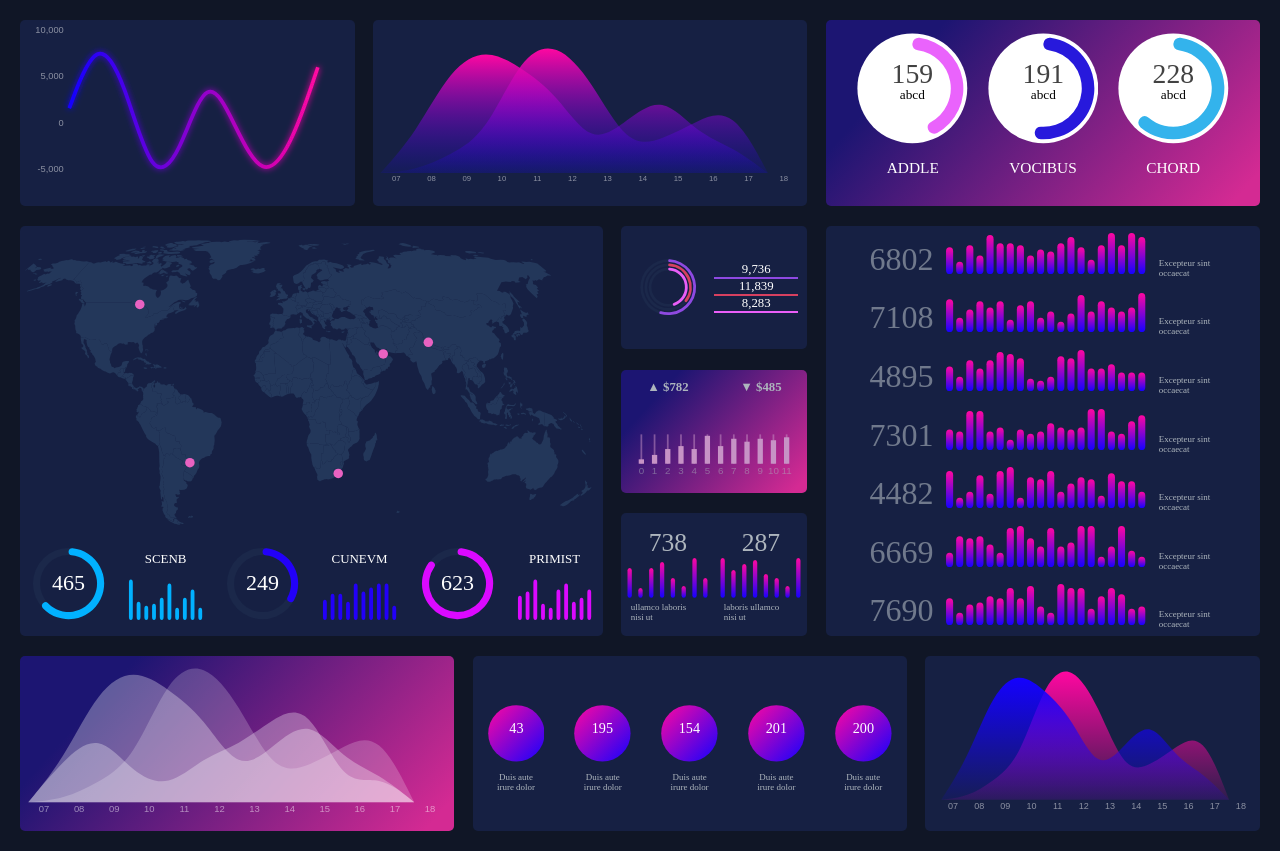
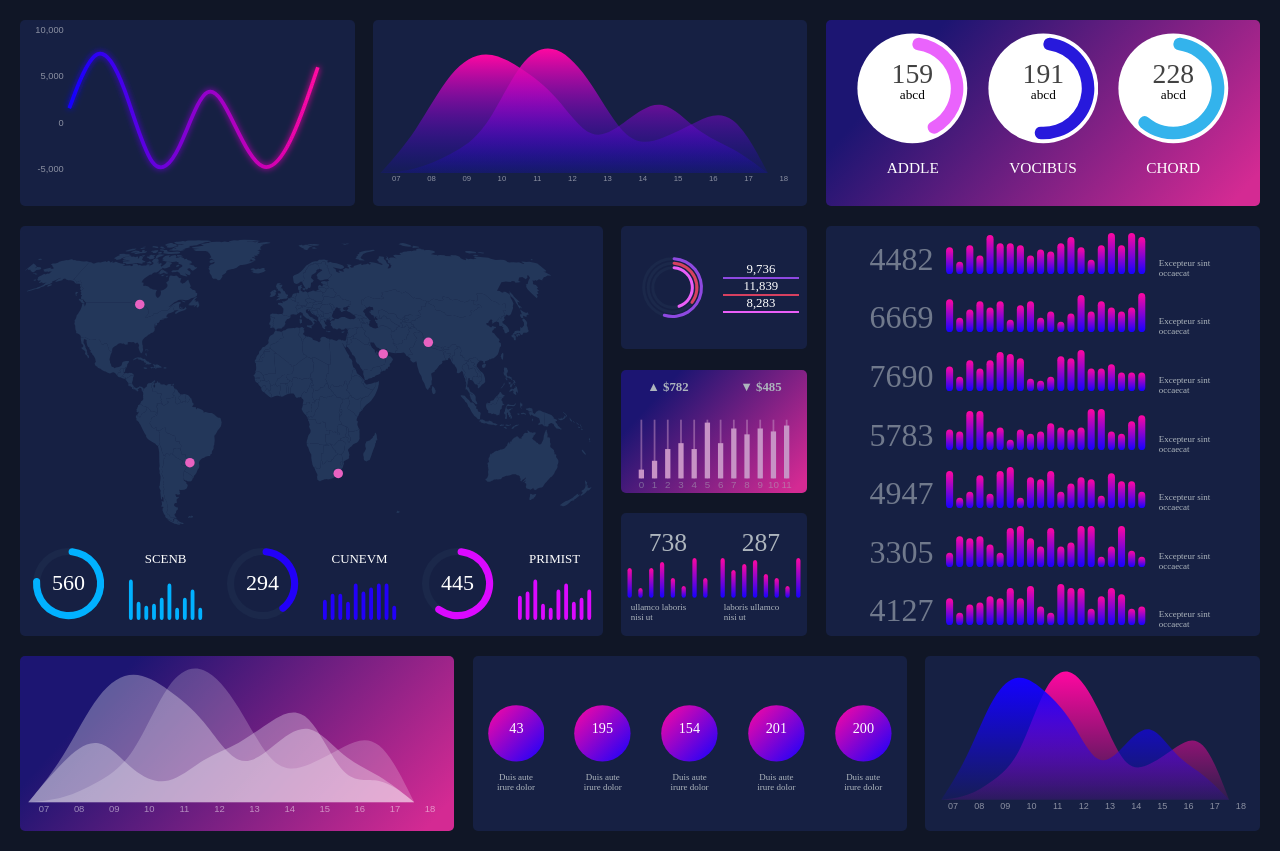
Before and after one commit to vilas-m/infographic-dashboard, a React (Create React App) app: page / in a window 1280 px wide. Built offline with nearby package versions, Linux system fonts and the light colour scheme.

Commit message:
Created seperate containers fot charts

```diff
--- a/src/Charts/CompleteBarChart.js
+++ b/src/Charts/CompleteBarChart.js
@@ -14,14 +14,14 @@ const CompleteBarChart = () => {
   }
 
   let draw = () => {
-    d3.select("#barChartfull").select("svg").remove();
+    d3.select("#completeBarChart1").select("svg").remove();
 
     let margin = 10;
     let width = 170;
-    let height = 30;
+    let height = 60;
 
     let svg = d3
-      .select("#barChartfull")
+      .select("#completeBarChart1")
       .append("svg")
       .attr("width", "100%")
       .attr("height", "100%")
@@ -74,7 +74,7 @@ const CompleteBarChart = () => {
         <div> ▲ $782</div>
         <div> ▼ $485</div>
       </div>
-      <div className={["chart"]} id="barChartfull"></div>
+      <div className={["chart"]} id="completeBarChart1"></div>
     </div>
   );
 };
--- a/src/Charts/GeoChart.js
+++ b/src/Charts/GeoChart.js
@@ -68,29 +68,7 @@ const GeoChart = () => {
       .attr("fill", "#e962c1");
   };
 
-  return (
-    <div className={["flexColAroundCenter"]}>
-      <div className={["flexRowCenter w-100"]} id="geoChart"></div>
-      <div className={["flexRowCenter w-100 h-100"]}>
-        {[
-          { value: "SCENB", color: "#01b1ff" },
-          { value: "CUNEVM", color: "#2200f9" },
-          { value: "PRIMIST", color: "#db09ff" },
-        ].map((i) => {
-          return (
-            <div className={["flexRowCenter"]}>
-              <DonutChart
-                color={i.color}
-                value={Math.ceil(Math.random() * (200 - 700) + 700)}
-                id={i.value}
-              />
-              <BarChartSmall color={i.color} value={i.value} id={i.value} />
-            </div>
-          );
-        })}
-      </div>
-    </div>
-  );
+  return <div className={["flexRowCenter w-100"]} id="geoChart"></div>;
 };
 
 export default GeoChart;
--- /dev/null
+++ b/src/Containers/BubbleContainer.js
@@ -0,0 +1,23 @@
+import React from "react";
+import Baloon from "../Charts/Baloon";
+import "./styles.css";
+
+const BubbleContainer = () => {
+  return (
+    <>
+      {[12, 23, 34, 45, 56].map((i) => {
+        return (
+          <div className={["flexColumnCentered"]} key={i}>
+            <Baloon text={Math.ceil(Math.random() * (30 - 99) + 99)} />
+            <div className={["baloonLegand"]}>
+              Duis aute <br />
+              irure dolor
+            </div>
+          </div>
+        );
+      })}
+    </>
+  );
+};
+
+export default BubbleContainer;
--- /dev/null
+++ b/src/Containers/CircularBarChartContainer.js
@@ -0,0 +1,20 @@
+import React from "react";
+import CircularBarChart from "../Charts/CircularBarChart";
+import "./styles.css";
+
+const CircularBarChartContainer = () => {
+  return (
+    <>
+      <div className={["w60"]}>
+        <CircularBarChart />
+      </div>
+      <div className={["w50"]}>
+        <div className={["underlinedLegand bPurple"]}>9,736</div>
+        <div className={["underlinedLegand bRed"]}>11,839</div>
+        <div className={["underlinedLegand bPink"]}>8,283</div>
+      </div>
+    </>
+  );
+};
+
+export default CircularBarChartContainer;
--- /dev/null
+++ b/src/Containers/GeoChartContainer.js
@@ -0,0 +1,33 @@
+import React from 'react';
+import BarChartSmall from '../Charts/BarChartSmall';
+import DonutChart from '../Charts/DonutChart';
+import GeoChart from '../Charts/GeoChart';
+
+
+const GeoChartContainer = () => {
+    return (
+        <div className={["flexColAroundCenter"]}>
+      <GeoChart />
+      <div className={["flexRowCenter w-100 h-100"]}>
+        {[
+          { value: "SCENB", color: "#01b1ff" },
+          { value: "CUNEVM", color: "#2200f9" },
+          { value: "PRIMIST", color: "#db09ff" },
+        ].map((i) => {
+          return (
+            <div className={["flexRowCenter"]}>
+              <DonutChart
+                color={i.color}
+                value={Math.ceil(Math.random() * (200 - 700) + 700)}
+                id={i.value}
+              />
+              <BarChartSmall color={i.color} value={i.value} id={i.value} />
+            </div>
+          );
+        })}
+      </div>
+    </div>
+    );
+};
+
+export default GeoChartContainer;
--- /dev/null
+++ b/src/Containers/GrBarChartContainer.js
@@ -0,0 +1,29 @@
+import React from 'react';
+import GradientBarChart from '../Charts/GradientBarChart';
+import "./styles.css";
+
+const GrBarChartContainer = () => {
+    return (
+        <>
+          {[11, 22, 33, 44, 55, 66, 77].map((i) => {
+            return (
+              <div className={["flexRowCenEnd w80"]} key={i}>
+                <div className={["bigLegand"]}>
+                  {Math.ceil(Math.random() * (3000 - 8000) + 8000)}
+                </div>
+                <GradientBarChart
+                  id={i}
+                  width={100}
+                  height={20}
+                  bars={20}
+                  padding={0.3}
+                />
+                <div className={["smallLegand"]}>Excepteur sint occaecat</div>
+              </div>
+            );
+          })}
+        </>
+      );
+};
+
+export default GrBarChartContainer;
--- a/src/Containers/Main.js
+++ b/src/Containers/Main.js
@@ -1,14 +1,15 @@
 import React from "react";
-import Baloon from "../Charts/Baloon";
-import CircularBarChart from "../Charts/CircularBarChart";
 import CompleteBarChart from "../Charts/CompleteBarChart";
 import GaugeChart from "../Charts/GaugeChart";
-import GeoChart from "../Charts/GeoChart";
-import GradientBarChart from "../Charts/GradientBarChart";
 import LineChart from "../Charts/LineChart";
 import Mountain from "../Charts/Mountain";
 import MultiMountain from "../Charts/MultiMountain";
 import MultiMountain2 from "../Charts/MultiMountain2";
+import BubbleContainer from "./BubbleContainer";
+import CircularBarChartContainer from "./CircularBarChartContainer";
+import GeoChartContainer from "./GeoChartContainer";
+import GrBarChartContainer from "./GrBarChartContainer";
+import SmallGrBarChartContainer from "./SmallGrBarChartContainer";
 import "./styles.css";
 
 const Main = () => {
@@ -27,73 +28,21 @@ const Main = () => {
       </div>
       <div className={["columnContainer mt0"]}>
         <div className={["chartCard flexColumnCenter w47"]}>
-          <GeoChart />
+          <GeoChartContainer />
         </div>
         <div className={["flexVerticle"]}>
           <div className={["chartCard h30 flexRowCentered"]}>
-            <div className={['w50']}>
-              <CircularBarChart />
-            </div>
-            <div className={['w50']}>
-              <div className={["underlinedLegand bPurple"]}>9,736</div>
-              <div className={["underlinedLegand bRed"]}>11,839</div>
-              <div className={["underlinedLegand bPink"]}>8,283</div>
-            </div>
+            <CircularBarChartContainer />
           </div>
           <div className={["flexColumnCentered chartCardGradient h30"]}>
             <CompleteBarChart />
           </div>
           <div className={["flexRowCentered chartCard h30"]}>
-            <div className={["flexColumnCentered"]}>
-              <div className={['gradientBarLegand']}>738</div>
-              <GradientBarChart
-                id="1"
-                width={70}
-                height={30}
-                bars={8}
-                padding={0.6}
-              />
-              <div className={["chart7Legand"]}>
-                ullamco laboris
-                <br /> nisi ut
-              </div>
-            </div>
-            <div className={["flexColumnCentered"]}>
-              <div className={['gradientBarLegand']}>287</div>
-              <GradientBarChart
-                id="2"
-                width={70}
-                height={30}
-                bars={8}
-                padding={0.6}
-              />
-              <div className={["chart7Legand"]}>
-                laboris ullamco <br />
-                nisi ut
-              </div>
-            </div>
+            <SmallGrBarChartContainer />
           </div>
         </div>
         <div className={["flexColAround chartCard w35"]}>
-          {[11, 22, 33, 44, 55, 66, 77].map((i) => {
-            return (
-              <div className={["flexRowCenEnd w80"]} key={i} >
-                <div className={["bigLegand"]}>
-                  {Math.ceil(Math.random() * (3000 - 8000) + 8000)}
-                </div>
-                <GradientBarChart
-                  id={i}
-                  width={100}
-                  height={20}
-                  bars={20}
-                  padding={0.3}
-                />
-                <div className={["smallLegand"]}>
-                  Excepteur sint occaecat
-                </div>
-              </div>
-            );
-          })}
+          <GrBarChartContainer />
         </div>
       </div>
       <div className={["columnContainer mt0"]}>
@@ -101,17 +50,7 @@ const Main = () => {
           <MultiMountain />
         </div>
         <div className={["w35 flexRowCentered chartCard"]}>
-          {[12, 23, 34, 45, 56].map((i) => {
-            return (
-              <div className={["flexColumnCentered"]} key={i}>
-                <Baloon text={Math.ceil(Math.random() * (30 - 99) + 99)} />
-                <div className={["baloonLegand"]}>
-                  Duis aute <br />
-                  irure dolor
-                </div>
-              </div>
-            );
-          })}
+          <BubbleContainer />
         </div>
         <div className={["w27 chartCard"]}>
           <MultiMountain2 />
--- /dev/null
+++ b/src/Containers/SmallGrBarChartContainer.js
@@ -0,0 +1,40 @@
+import React from "react";
+import GradientBarChart from "../Charts/GradientBarChart";
+import "./styles.css";
+
+const SmallGrBarChartContainer = () => {
+  return (
+    <>
+      <div className={["flexColumnCentered"]}>
+        <div className={["gradientBarLegand"]}>738</div>
+        <GradientBarChart
+          id="1"
+          width={70}
+          height={30}
+          bars={8}
+          padding={0.6}
+        />
+        <div className={["chart7Legand"]}>
+          ullamco laboris
+          <br /> nisi ut
+        </div>
+      </div>
+      <div className={["flexColumnCentered"]}>
+        <div className={["gradientBarLegand"]}>287</div>
+        <GradientBarChart
+          id="2"
+          width={70}
+          height={30}
+          bars={8}
+          padding={0.6}
+        />
+        <div className={["chart7Legand"]}>
+          laboris ullamco <br />
+          nisi ut
+        </div>
+      </div>
+    </>
+  );
+};
+
+export default SmallGrBarChartContainer;
--- a/src/Containers/styles.css
+++ b/src/Containers/styles.css
@@ -126,6 +126,10 @@
   width: 50%;
 }
 
+.w60 {
+  width: 60%;
+}
+
 .h30 {
   height: 30%;
 }
```
